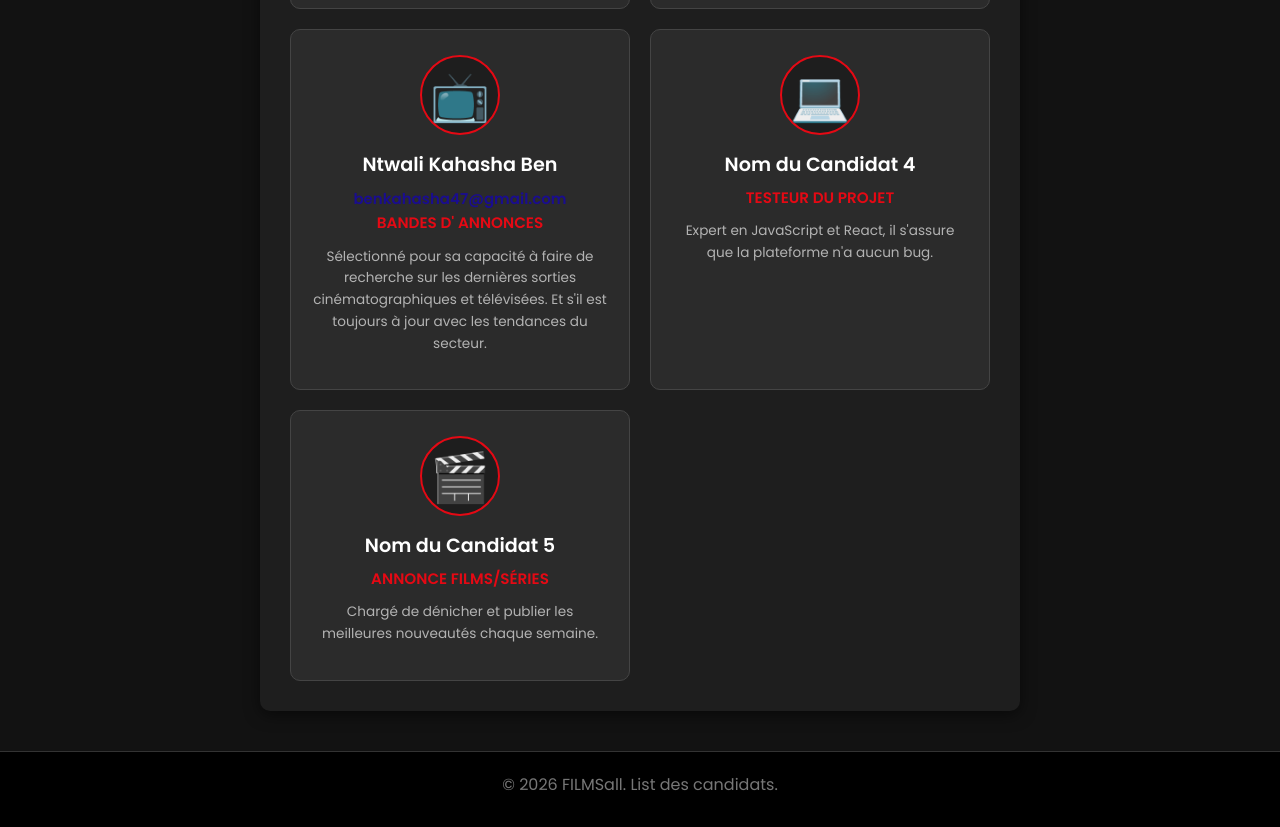
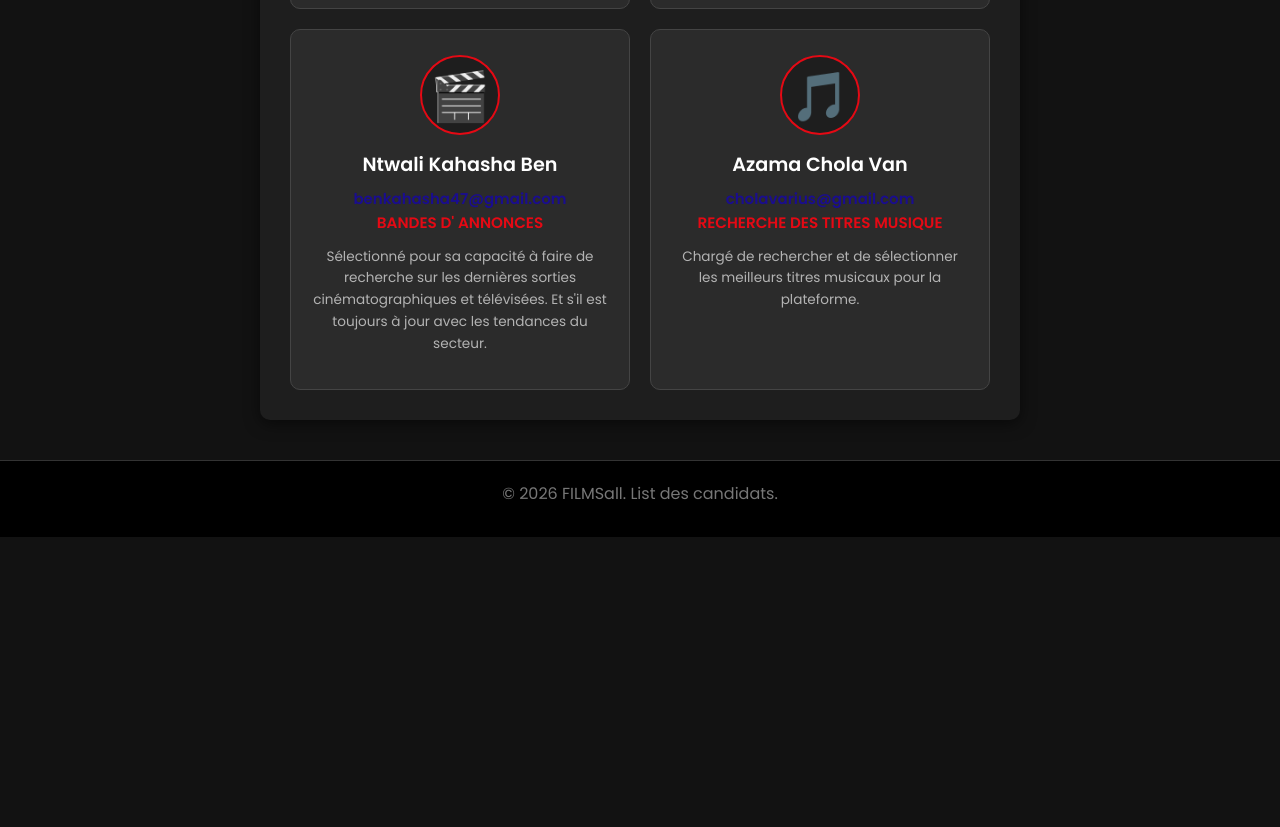
Before and after one commit to PIERRESTONE260/filmsall-recrutement, a plain HTML site: page candidats.html in a window 1280 px wide. Shown: the part 698-1525 px from the top of the page. After the commit the page ends 1235 px from the top, so only its background shows below. Drawn offline with Linux system fonts and the light colour scheme.

Commit message:
nouvelle candidat titre musique

```diff
--- a/candidats.html
+++ b/candidats.html
@@ -46,7 +46,7 @@
                 </div>
                 <!-- CARTE CANDIDAT 3 -->
                 <div class="candidat-card">
-                    <div class="candidat-avatar">📺</div>
+                    <div class="candidat-avatar">🎬</div>
                     <h3>Ntwali Kahasha Ben</h3>
                     <a href="benkahasha47@gmail.com" style="font-size: 15px;">benkahasha47@gmail.com</a>
                     <p class="candidat-poste">Bandes d' Annonces</p>
@@ -55,19 +55,20 @@
 
                 <!-- CARTE CANDIDAT 4 -->
                 <div class="candidat-card">
-                    <div class="candidat-avatar">💻</div>
-                    <h3>Nom du Candidat 4</h3>
-                    <p class="candidat-poste">Testeur du projet</p>
-                    <p class="candidat-desc">Expert en JavaScript et React, il s'assure que la plateforme n'a aucun bug.</p>
+                    <div class="candidat-avatar">🎵</div>
+                    <h3>Azama Chola Van</h3>
+                    <a href="cholavarius@gmail.com" style="font-size: 15px;">cholavarius@gmail.com</a>
+                    <p class="candidat-poste">Recherche des Titres Musique</p>
+                    <p class="candidat-desc">Chargé de rechercher et de sélectionner les meilleurs titres musicaux pour la plateforme.</p>
                 </div>
 
                  <!-- CARTE CANDIDAT 5 -->
-                 <div class="candidat-card">
-                    <div class="candidat-avatar">🎬</div>
-                    <h3>Nom du Candidat 5</h3>
-                    <p class="candidat-poste">Annonce Films/Séries</p>
-                    <p class="candidat-desc">Chargé de dénicher et publier les meilleures nouveautés chaque semaine.</p>
-                </div>
+                 <!-- <div class="candidat-card"> -->
+                    <!-- <div class="candidat-avatar">💻</div> -->
+                    <!-- <h3>Nom du Candidat 5</h3> -->
+                    <!-- <p class="candidat-poste">Testeur du projet</p> -->
+                    <!-- <p class="candidat-desc">Expert en qualité logicielle, il teste la plateforme pour identifier et corriger les bugs.</p> -->
+                <!-- </div> -->
             </div>
         </section>
     </main>
```
